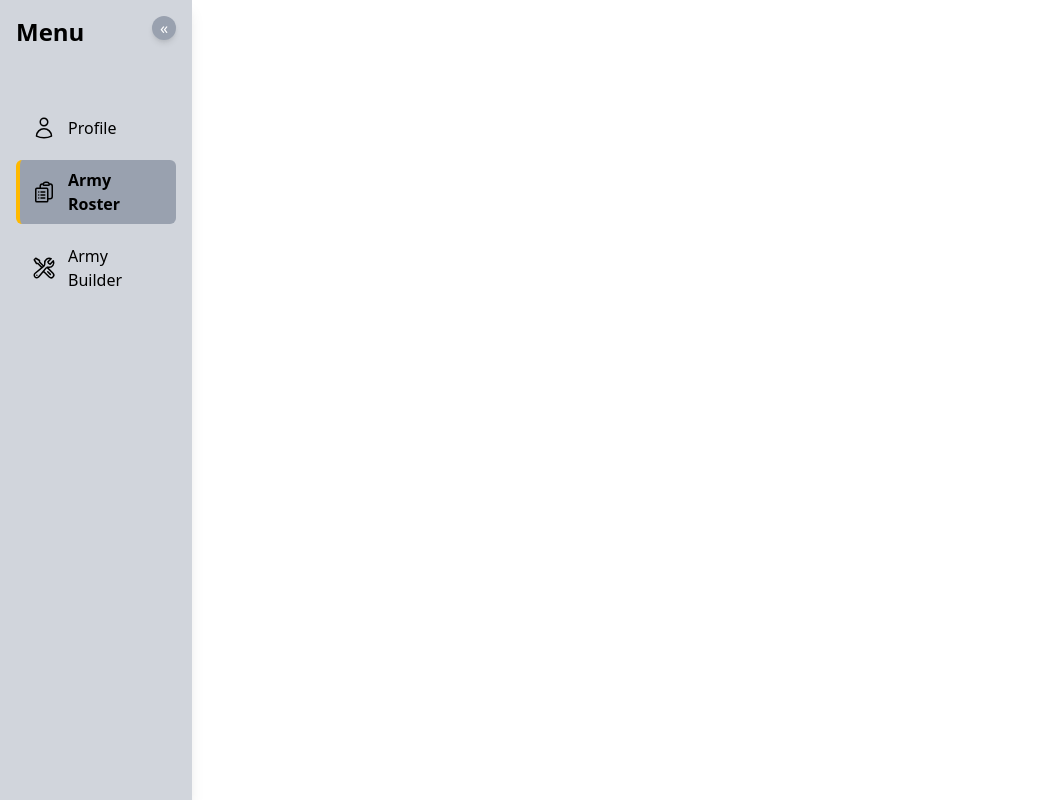
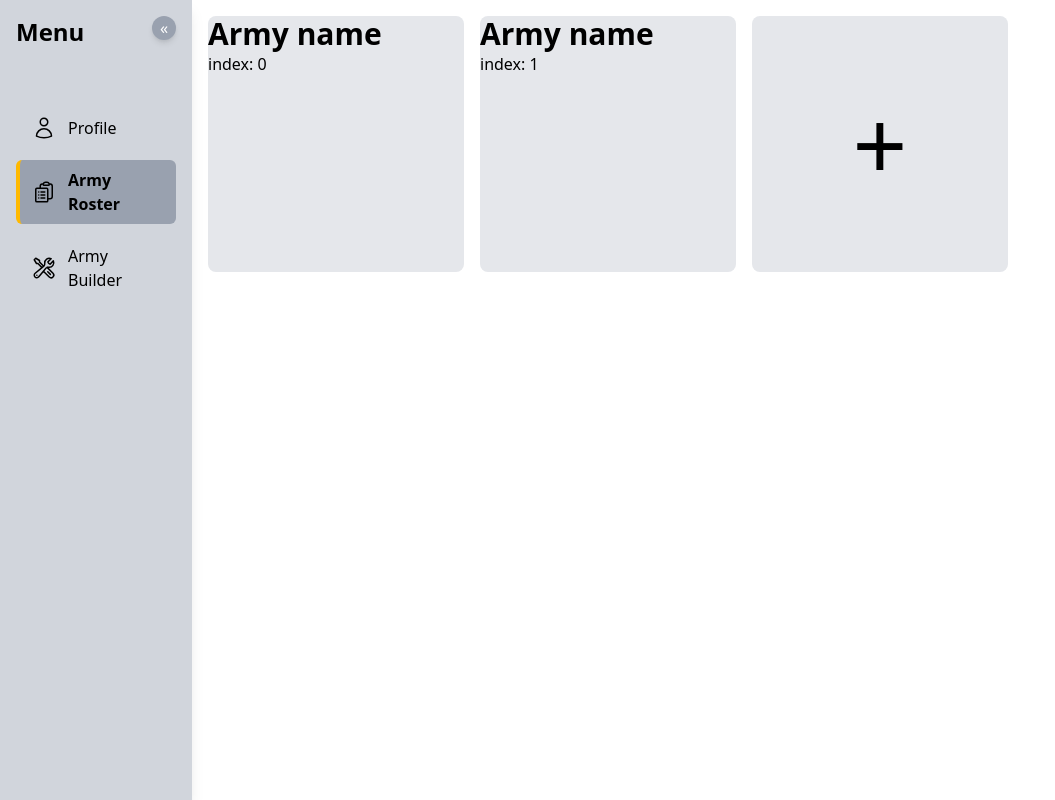
Before and after one commit to GlassesMan-031/WH40KDB, a Vue app in the folder frontend/: page /army-roster in a window 1280 px wide. Shown: the whole page, without its empty margins (0-1055 px from the left). Built offline with nearby package versions, Linux system fonts and the light colour scheme.

Commit message:
simple roster list

```diff
--- a/frontend/src/pages/RosterPage.vue
+++ b/frontend/src/pages/RosterPage.vue
@@ -1,9 +1,36 @@
 <script setup lang="ts">
+import { ref } from "vue";
 import Sidebar from "../components/SideBar.vue";
+
+const rosterList = ref([1, 2]);
+
+function createNewArmy() {
+  // implement create new army here?
+  return;
+}
 </script>
 
 <template>
-  <Sidebar />
+  <div class="h-full w-full flex flex-row">
+    <Sidebar />
+    <div id="roster-list" class="flex flex-row flex-wrap gap-4 m-4">
+      <div
+        id="roster-card"
+        v-for="(item, index) in rosterList"
+        :key="index"
+        class="bg-gray-200 rounded-lg h-64 w-64"
+      >
+        <h3 class="text-3xl font-semibold">Army name</h3>
+        <p>index: {{ index }}</p>
+      </div>
+      <div
+        id="roster-create"
+        class="bg-gray-200 rounded-lg size-64 flex justify-center align-middle"
+      >
+        <button class="text-8xl size-full" @click="createNewArmy()">+</button>
+      </div>
+    </div>
+  </div>
 </template>
 
 <style scoped>
```
